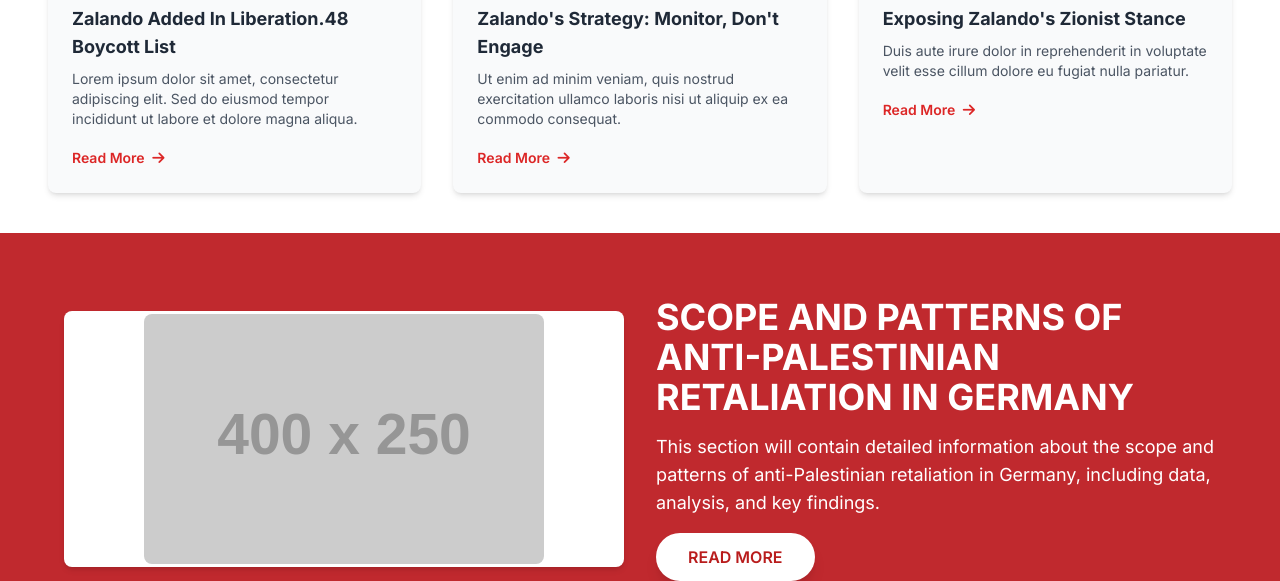
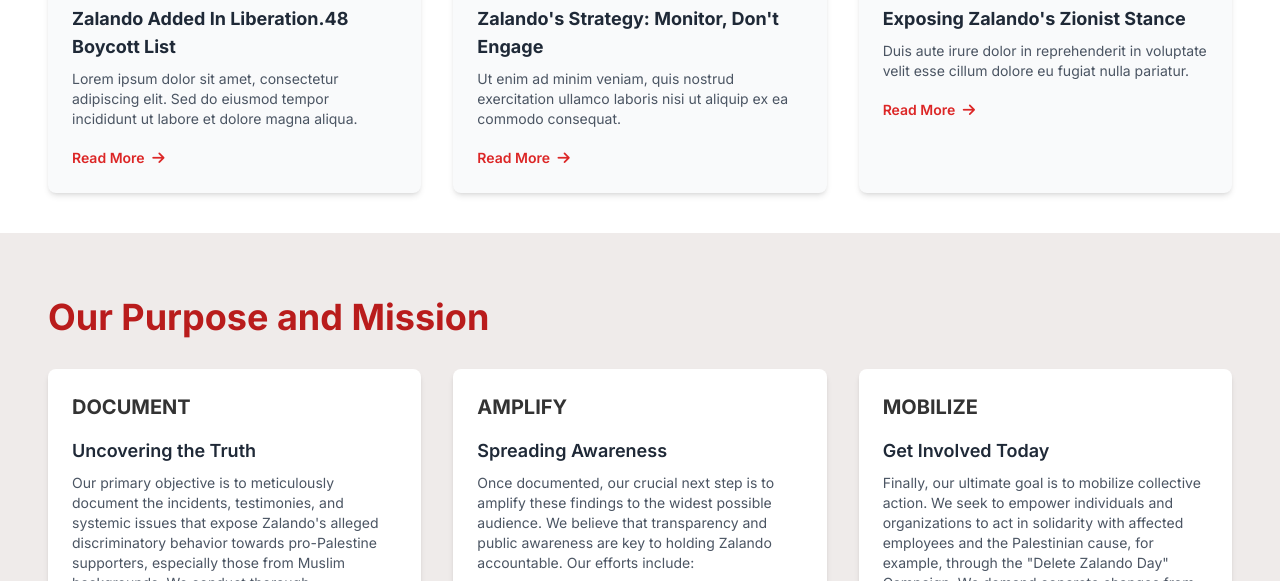
Before and after one commit to activistsforchange/exposingzalando, a plain HTML site: page index.html in a window 1280 px wide. Shown: the part 2219-2800 px from the top of the page. Drawn offline with nearby package versions, Linux system fonts and the light colour scheme; placeholder pictures from the web are drawn by us.

Commit message:
Added better background separator sections

```diff
--- a/index.html
+++ b/index.html
@@ -115,9 +115,8 @@
         </div>
     </section>
 
-
     <!-- Delete Zalando Day Section - MOVED TO SECOND POSITION -->
-    <section class="py-16 px-6 md:px-12 bg-white text-center">
+    <section class="py-16 px-6 md:px-12 bg-gray-100 text-center">
         <div class="max-w-4xl mx-auto">
             <h2 class="text-3xl md:text-4xl font-bold mb-8 text-red-700">
                 JOIN OUR CAMPAIGN!
@@ -290,33 +289,13 @@
     </section>
 
 
-    <!-- Data Visualization/Infographic Section -->
-    <section class="red-bg py-16 px-6 md:px-12 text-white">
-        <div class="max-w-6xl mx-auto grid grid-cols-1 md:grid-cols-2 gap-8 items-center">
-            <!-- Placeholder for Chart/Graph -->
-            <div class="bg-white p-6 rounded-lg shadow-md flex justify-center items-center h-64">
-                <img src="https://placehold.co/400x250/EFEBEA/333333?text=Chart+Placeholder" alt="Chart"
-                    class="max-w-full h-auto rounded-lg">
-            </div>
-            <!-- Text Content -->
-            <div>
-                <h2 class="text-3xl md:text-4xl font-bold mb-4">
-                    SCOPE AND PATTERNS OF ANTI-PALESTINIAN RETALIATION IN GERMANY
-                </h2>
-                <p class="text-lg mb-4">
-                    This section will contain detailed information about the scope and patterns of anti-Palestinian
-                    retaliation in Germany, including data, analysis, and key findings.
-                </p>
-                <button
-                    class="bg-white text-red-700 font-semibold py-3 px-8 rounded-full shadow-lg hover:bg-gray-100 transition-colors">
-                    READ MORE
-                </button>
-            </div>
-        </div>
-    </section>
+
 
     <!-- Document/Read More Section -->
     <section class="py-16 px-6 md:px-12 light-gray-bg">
+        <h2 class="text-3xl md:text-4xl font-bold mb-8 text-red-700">
+            Our Purpose and Mission
+        </h2>
         <div class="grid grid-cols-1 md:grid-cols-3 gap-8">
             <!-- Column 1: Document -->
             <div class="bg-white rounded-lg shadow-md p-6">
@@ -343,7 +322,7 @@
                 <ul class="list-disc list-inside text-sm text-gray-600 space-y-1">
                     <li>Publicizing the results of our investigation, clearly showing the alleged Islamophobia and anti-Palestine sentiment plaguing Zalando's higher ranks, which we believe they try to hide behind a facade of "Fostering Diversity & Inclusion".</li>
                     <li>Utilizing platforms like this website and social media, leveraging hashtags such as #ExposeZalando and #BoycottZalando, to reach customers, shareholders, and the general public.</li>
-                    <li>Highlighting the company's perceived incompetence and mismanagement due to its aggressive political stance.</li>
+                    <li>Highlighting the company's perceived incompetence and mismanagement due to its aggressive political stance, especially given its customer-centric business model and competitive market.</li>
                     <li>Drawing attention to the financial ties and influence of major shareholders and political figures that may contribute to Zalando's alleged anti-Palestine posture.</li>
                 </ul>
                 <a href="#" class="text-red-600 font-semibold text-sm hover:underline mt-4 block">Share Our Posts <i
```
